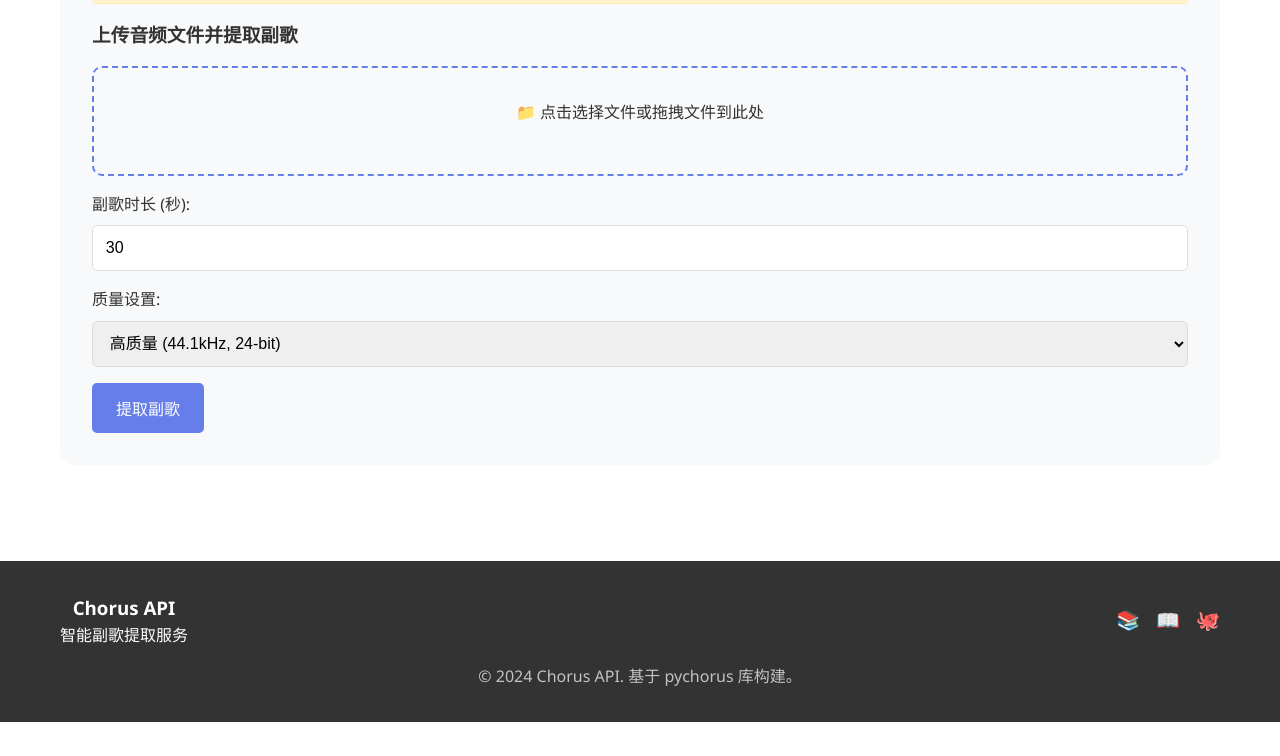
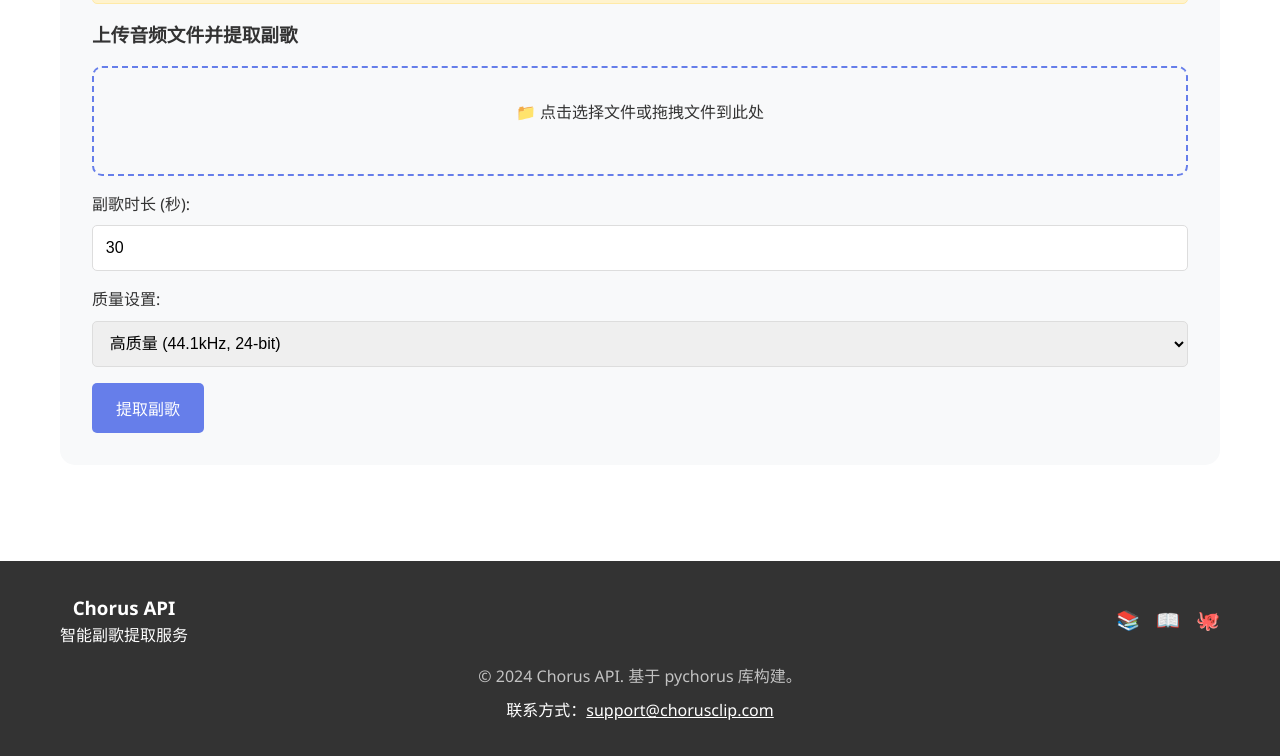
Before and after one commit to banlianban/chorusapi, a plain HTML site: page index.html in a window 1280 px wide. Shown: the part 3451-4207 px from the top of the page. Before the commit the page ends 4173 px from the top, so only its background shows below. Drawn offline with Linux system fonts and the light colour scheme; no server answers.

Commit message:
feat: add support contact line to footer in index.html

```diff
--- a/index.html
+++ b/index.html
@@ -530,6 +530,7 @@
                 </div>
             </div>
             <p style="margin-top: 1rem; opacity: 0.7;">&copy; 2024 Chorus API. 基于 pychorus 库构建。</p>
+            <p style="margin-top: 0.5rem;">联系方式：<a href="mailto:support@chorusclip.com" style="color: #fff; text-decoration: underline;">support@chorusclip.com</a></p>
         </div>
     </footer>
 
```
